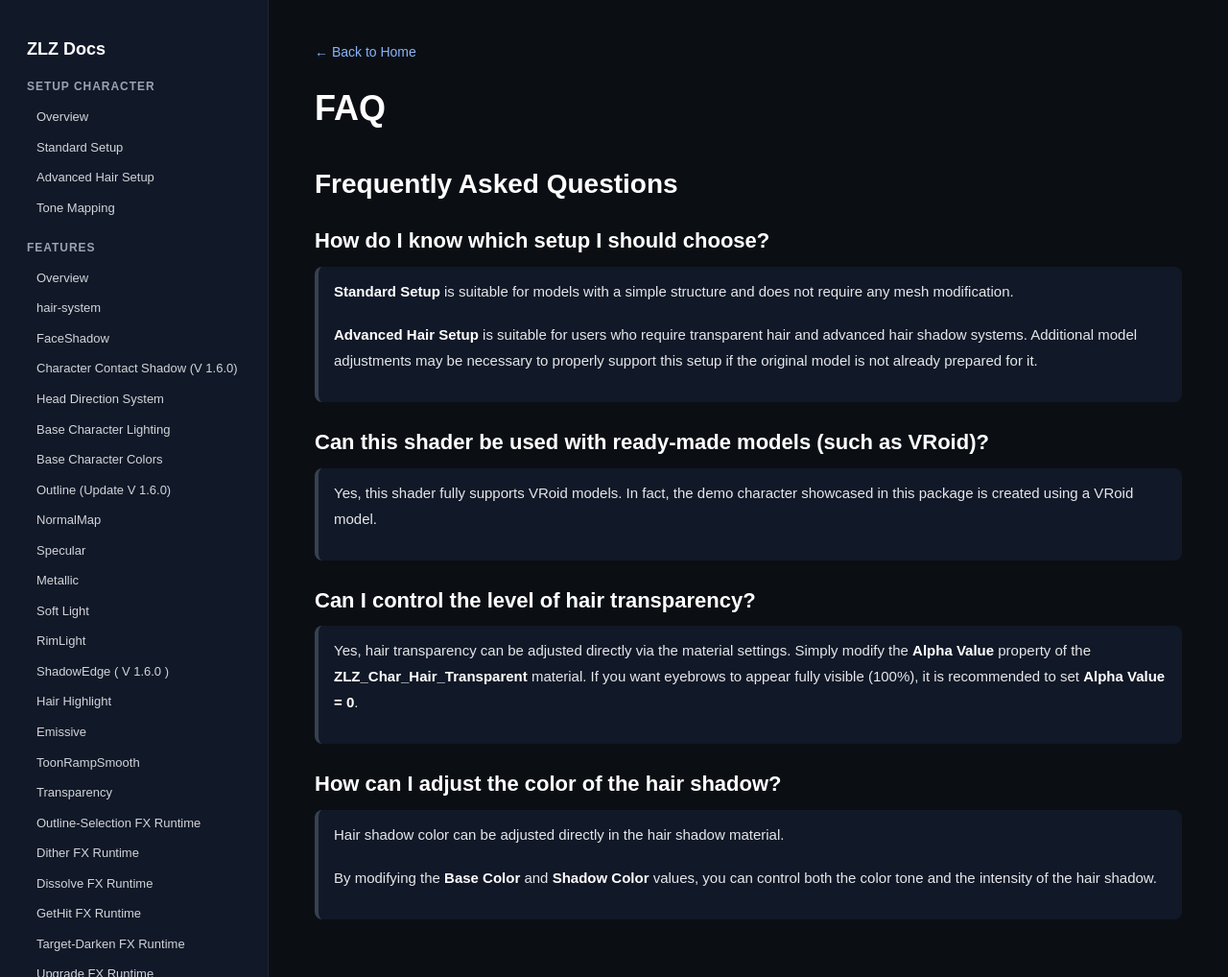
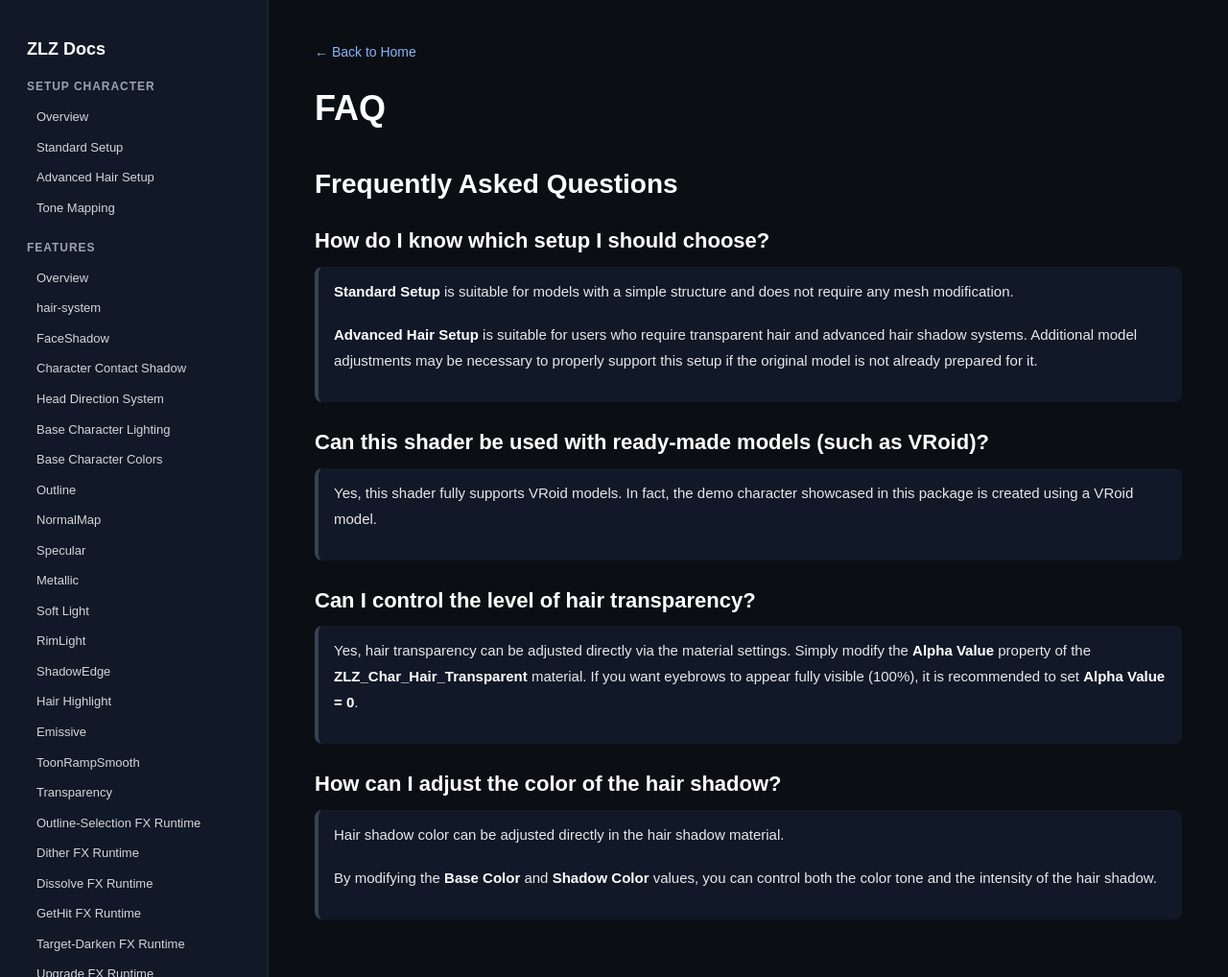
Before and after one commit to zlz-studio/zlz-studio.github.io, a Jekyll site: the page built from faq/index.md, in a window 1280 px wide and 1018 px high. Shown: the whole window at 96% size. Built offline with Jekyll 4.4.1, drawn with Linux system fonts in a browser that asks for light colours.

Commit message:
Update sidebar.html

```diff
--- a/_includes/sidebar.html
+++ b/_includes/sidebar.html
@@ -42,7 +42,7 @@
 
 <a href="{{ '/features/Contact-Shadow/' | relative_url }}"
    class="{% if page.url contains '/features/Contact-Shadow/' %}active{% endif %}">
-   Character Contact Shadow (V 1.6.0)
+   Character Contact Shadow
 </a>
 
 <a href="{{ '/features/Head-Direction-System/' | relative_url }}"
@@ -62,7 +62,7 @@
 
 <a href="{{ '/features/Outline/' | relative_url }}"
    class="{% if page.url contains '/features/Outline/' %}active{% endif %}">
-   Outline (Update V 1.6.0)
+   Outline
 </a>
 
 <a href="{{ '/features/NormalMap/' | relative_url }}"
@@ -92,7 +92,7 @@
 
 <a href="{{ '/features/ShadowEdge/' | relative_url }}"
    class="{% if page.url contains '/features/ShadowEdge/' %}active{% endif %}">
-   ShadowEdge ( V 1.6.0 )
+   ShadowEdge
 </a>
 
 <a href="{{ '/features/Hair-Highlight/' | relative_url }}"
```
